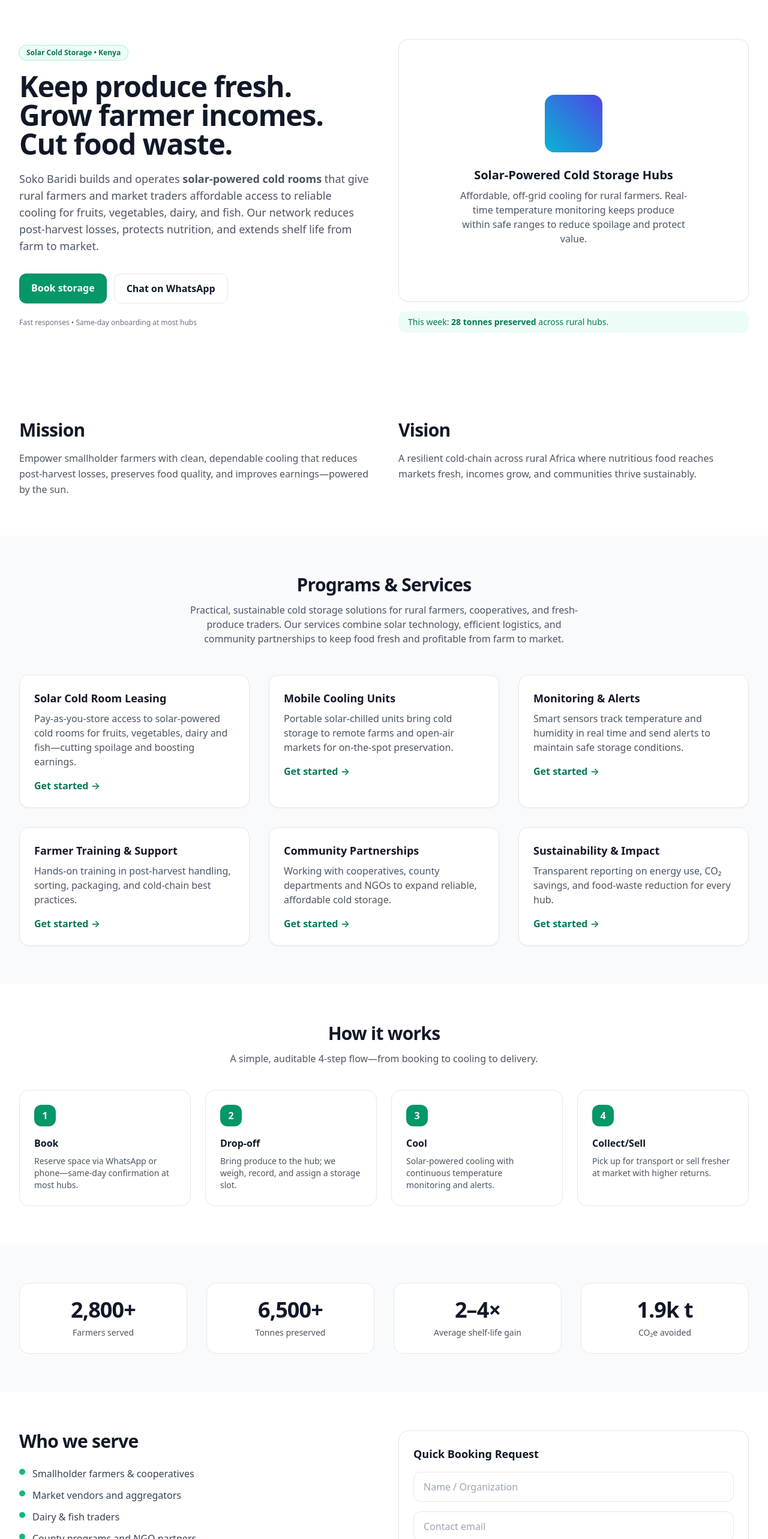
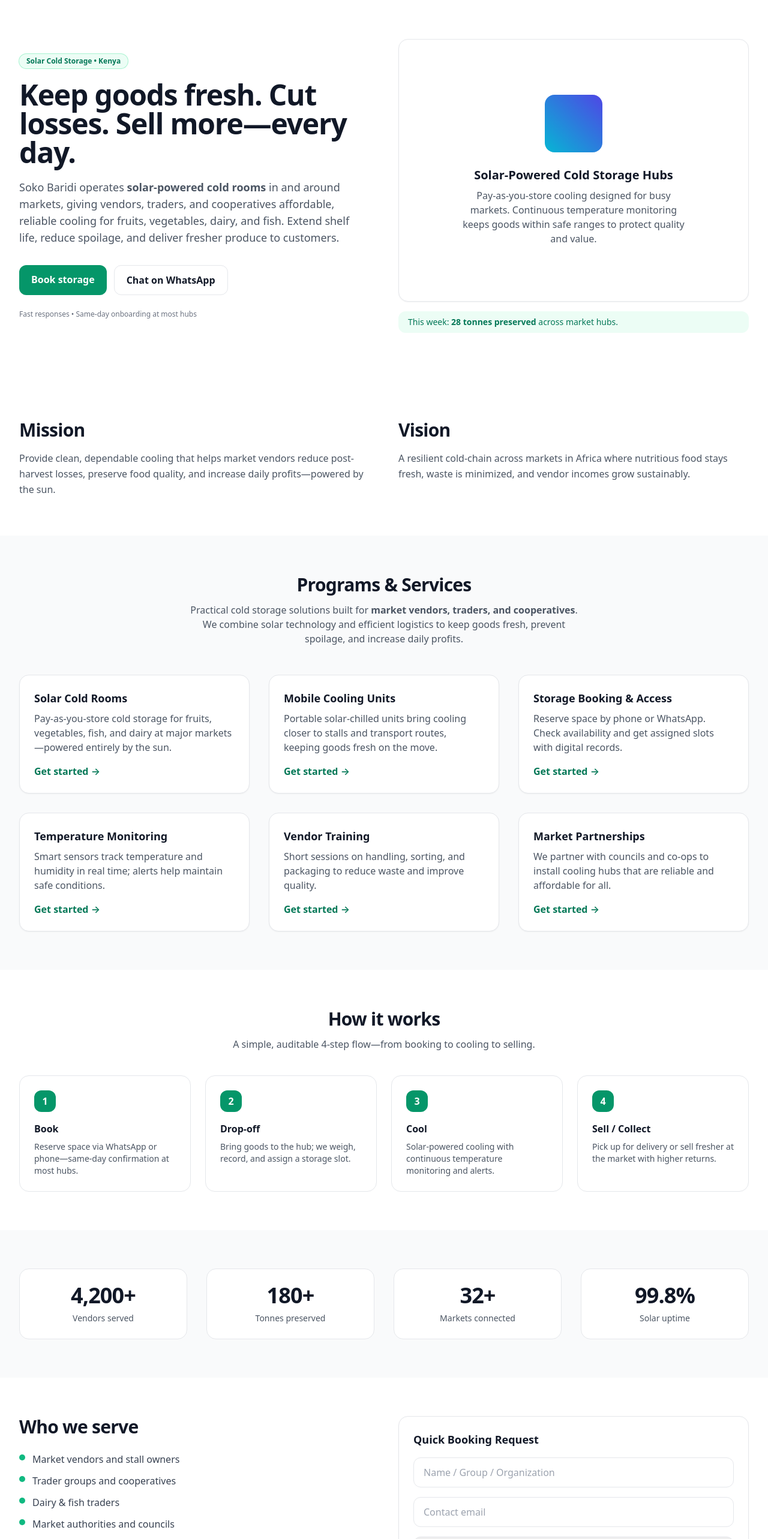
Before and after one commit to Mahinda-G/SokoBaridi, a Next.js app: page / in a window 1280 px wide. Shown: the part 80-2646 px from the top of the page at 60% size. Built offline with nearby package versions, Linux system fonts and the light colour scheme.

Commit message:
Removed Farmers

```diff
--- a/app/page.js
+++ b/app/page.js
@@ -4,6 +4,7 @@
 import "./globals.css";
 
 export default function Page() {
+  // Forms
   const [contact, setContact] = useState({ name: "", email: "", message: "" });
   const [lead, setLead] = useState({ org: "", email: "", type: "", note: "" });
   const [sent, setSent] = useState(false);
@@ -54,12 +55,12 @@
                 Solar Cold Storage • Kenya
               </span>
               <h1 className="mt-5 text-4xl sm:text-5xl font-extrabold tracking-tight leading-tight">
-                Keep produce fresh. Grow farmer incomes. Cut food waste.
+                Keep goods fresh. Cut losses. Sell more—every day.
               </h1>
               <p className="mt-5 text-lg text-gray-600 max-w-prose">
-                Soko Baridi builds and operates <strong>solar-powered cold rooms</strong> that give rural farmers and market
-                traders affordable access to reliable cooling for fruits, vegetables, dairy, and fish. Our network reduces
-                post-harvest losses, protects nutrition, and extends shelf life from farm to market.
+                Soko Baridi operates <strong>solar-powered cold rooms</strong> in and around markets, giving vendors, traders,
+                and cooperatives affordable, reliable cooling for fruits, vegetables, dairy, and fish. Extend shelf life,
+                reduce spoilage, and deliver fresher produce to customers.
               </p>
               <div className="mt-8 flex flex-wrap gap-3">
                 <a href="#book" className="rounded-xl bg-emerald-600 px-5 py-3 text-white font-semibold hover:bg-emerald-700">
@@ -78,32 +79,20 @@
                   <div className="mx-auto h-24 w-24 rounded-2xl bg-gradient-to-tr from-cyan-500 to-indigo-600" />
                   <h3 className="mt-6 text-xl font-bold">Solar-Powered Cold Storage Hubs</h3>
                   <p className="mt-2 text-gray-600 max-w-sm mx-auto">
-                    Affordable, off-grid cooling for rural farmers. Real-time temperature monitoring keeps produce within safe
-                    ranges to reduce spoilage and protect value.
+                    Pay-as-you-store cooling designed for busy markets. Continuous temperature monitoring keeps goods within
+                    safe ranges to protect quality and value.
                   </p>
                 </div>
               </div>
               <div className="mt-4 rounded-xl bg-emerald-50 px-4 py-2 text-sm text-emerald-700">
-                This week: <strong>28 tonnes preserved</strong> across rural hubs.
+                This week: <strong>28 tonnes preserved</strong> across market hubs.
               </div>
             </div>
           </div>
         </div>
       </section>
 
-      {/*
-      <section className="py-10 border-y bg-gray-50/70">
-        <div className="mx-auto max-w-7xl px-4 sm:px-6 lg:px-8">
-          <div className="text-center">
-            <div className="text-gray-500 text-xs uppercase tracking-widest">Trusted by farmers, cooperatives & partners</div>
-            <div className="mt-6 grid grid-cols-2 sm:grid-cols-4 lg:grid-cols-6 gap-6">
-              {Array.from({ length: 12 }).map((_, i) => (
-                <div key={i} className="h-10 bg-white rounded-md border grid place-items-center text-xs text-gray-500">Logo</div>
-              ))}
-            </div>
-          </div>
-        </div>
-      </section>*/}
+      {/* (Trusted By removed) */}
 
       {/* Mission & Vision */}
       <section className="py-16" id="mission">
@@ -112,15 +101,15 @@
             <div>
               <h2 className="text-3xl font-bold tracking-tight">Mission</h2>
               <p className="mt-4 text-gray-600 leading-relaxed">
-                Empower smallholder farmers with clean, dependable cooling that reduces post-harvest losses, preserves food
-                quality, and improves earnings—powered by the sun.
+                Provide clean, dependable cooling that helps market vendors reduce post-harvest losses, preserve food quality,
+                and increase daily profits—powered by the sun.
               </p>
             </div>
             <div>
               <h2 className="text-3xl font-bold tracking-tight">Vision</h2>
               <p className="mt-4 text-gray-600 leading-relaxed">
-                A resilient cold-chain across rural Africa where nutritious food reaches markets fresh, incomes grow, and
-                communities thrive sustainably.
+                A resilient cold-chain across markets in Africa where nutritious food stays fresh, waste is minimized, and
+                vendor incomes grow sustainably.
               </p>
             </div>
           </div>
@@ -133,43 +122,36 @@
           <div className="text-center">
             <h2 className="text-3xl font-bold tracking-tight">Programs & Services</h2>
             <p className="mt-3 text-gray-600 max-w-2xl mx-auto">
-              Practical, sustainable cold storage solutions for rural farmers, cooperatives, and fresh-produce traders. Our
-              services combine solar technology, efficient logistics, and community partnerships to keep food fresh and
-              profitable from farm to market.
+              Practical cold storage solutions built for <strong>market vendors, traders, and cooperatives</strong>.
+              We combine solar technology and efficient logistics to keep goods fresh, prevent spoilage, and increase daily profits.
             </p>
           </div>
 
           <div className="mt-12 grid gap-8 sm:grid-cols-2 lg:grid-cols-3">
             {[
               {
-                title: "Solar Cold Room Leasing",
-                desc:
-                  "Pay-as-you-store access to solar-powered cold rooms for fruits, vegetables, dairy and fish—cutting spoilage and boosting earnings."
+                title: "Solar Cold Rooms",
+                desc: "Pay-as-you-store cold storage for fruits, vegetables, fish, and dairy at major markets—powered entirely by the sun."
               },
               {
                 title: "Mobile Cooling Units",
-                desc:
-                  "Portable solar-chilled units bring cold storage to remote farms and open-air markets for on-the-spot preservation."
+                desc: "Portable solar-chilled units bring cooling closer to stalls and transport routes, keeping goods fresh on the move."
               },
               {
-                title: "Monitoring & Alerts",
-                desc:
-                  "Smart sensors track temperature and humidity in real time and send alerts to maintain safe storage conditions."
+                title: "Storage Booking & Access",
+                desc: "Reserve space by phone or WhatsApp. Check availability and get assigned slots with digital records."
               },
               {
-                title: "Farmer Training & Support",
-                desc:
-                  "Hands-on training in post-harvest handling, sorting, packaging, and cold-chain best practices."
+                title: "Temperature Monitoring",
+                desc: "Smart sensors track temperature and humidity in real time; alerts help maintain safe conditions."
               },
               {
-                title: "Community Partnerships",
-                desc:
-                  "Working with cooperatives, county departments and NGOs to expand reliable, affordable cold storage."
+                title: "Vendor Training",
+                desc: "Short sessions on handling, sorting, and packaging to reduce waste and improve quality."
               },
               {
-                title: "Sustainability & Impact",
-                desc:
-                  "Transparent reporting on energy use, CO₂ savings, and food-waste reduction for every hub."
+                title: "Market Partnerships",
+                desc: "We partner with councils and co-ops to install cooling hubs that are reliable and affordable for all."
               }
             ].map((card) => (
               <div key={card.title} className="p-6 rounded-2xl border bg-white shadow-sm hover:shadow-md transition">
@@ -188,15 +170,15 @@
           <div className="text-center">
             <h2 className="text-3xl font-bold tracking-tight">How it works</h2>
             <p className="mt-3 text-gray-600 max-w-2xl mx-auto">
-              A simple, auditable 4-step flow—from booking to cooling to delivery.
+              A simple, auditable 4-step flow—from booking to cooling to selling.
             </p>
           </div>
           <ol className="mt-10 grid gap-6 md:grid-cols-2 lg:grid-cols-4">
             {[
               { step: 1, title: "Book", text: "Reserve space via WhatsApp or phone—same-day confirmation at most hubs." },
-              { step: 2, title: "Drop-off", text: "Bring produce to the hub; we weigh, record, and assign a storage slot." },
+              { step: 2, title: "Drop-off", text: "Bring goods to the hub; we weigh, record, and assign a storage slot." },
               { step: 3, title: "Cool", text: "Solar-powered cooling with continuous temperature monitoring and alerts." },
-              { step: 4, title: "Collect/Sell", text: "Pick up for transport or sell fresher at market with higher returns." }
+              { step: 4, title: "Sell / Collect", text: "Pick up for delivery or sell fresher at the market with higher returns." }
             ].map((s) => (
               <li key={s.step} className="rounded-2xl border p-6 bg-white">
                 <div className="h-9 w-9 rounded-xl bg-emerald-600 text-white grid place-items-center font-bold">{s.step}</div>
@@ -213,10 +195,10 @@
         <div className="mx-auto max-w-7xl px-4 sm:px-6 lg:px-8">
           <div className="grid gap-8 md:grid-cols-2 lg:grid-cols-4">
             {[
-              { label: "Farmers served", value: "2,800+" },
-              { label: "Tonnes preserved", value: "6,500+" },
-              { label: "Average shelf-life gain", value: "2–4×" },
-              { label: "CO₂e avoided", value: "1.9k t" }
+              { label: "Vendors served", value: "4,200+" },
+              { label: "Tonnes preserved", value: "180+" },
+              { label: "Markets connected", value: "32+" },
+              { label: "Solar uptime", value: "99.8%" }
             ].map((i) => (
               <div key={i.label} className="rounded-2xl border bg-white p-6 text-center">
                 <div className="text-4xl font-extrabold tracking-tight">{i.value}</div>
@@ -227,7 +209,7 @@
         </div>
       </section>
 
-      {/* Who we serve (replacing “Eligibility”) */}
+      {/* Who we serve */}
       <section id="who" className="py-16">
         <div className="mx-auto max-w-7xl px-4 sm:px-6 lg:px-8">
           <div className="grid lg:grid-cols-2 gap-12">
@@ -235,10 +217,10 @@
               <h2 className="text-3xl font-bold tracking-tight">Who we serve</h2>
               <ul className="mt-6 space-y-3 text-gray-700">
                 {[
-                  "Smallholder farmers & cooperatives",
-                  "Market vendors and aggregators",
+                  "Market vendors and stall owners",
+                  "Trader groups and cooperatives",
                   "Dairy & fish traders",
-                  "County programs and NGO partners",
+                  "Market authorities and councils",
                   "Cold-chain logistics partners"
                 ].map((t) => (
                   <li key={t} className="flex items-start gap-3">
@@ -256,15 +238,15 @@
               <div className="rounded-2xl border p-6 bg-white shadow-sm">
                 <h3 className="font-semibold text-lg">Quick Booking Request</h3>
                 <form className="mt-4 grid gap-4" onSubmit={submitLead}>
-                  <input className="rounded-xl border px-4 py-3" placeholder="Name / Organization" value={lead.org} onChange={e=>setLead({...lead, org:e.target.value})} />
+                  <input className="rounded-xl border px-4 py-3" placeholder="Name / Group / Organization" value={lead.org} onChange={e=>setLead({...lead, org:e.target.value})} />
                   <input className="rounded-xl border px-4 py-3" placeholder="Contact email" type="email" value={lead.email} onChange={e=>setLead({...lead, email:e.target.value})} />
                   <select className="rounded-xl border px-4 py-3" value={lead.type} onChange={e=>setLead({...lead, type:e.target.value})}>
                     <option>Type of user</option>
-                    <option>Farmer</option>
+                    <option>Vendor</option>
+                    <option>Trader group</option>
                     <option>Cooperative</option>
-                    <option>Market vendor</option>
-                    <option>Trader/Logistics</option>
-                    <option>County/NGO</option>
+                    <option>Logistics</option>
+                    <option>Market authority</option>
                   </select>
                   <textarea className="rounded-xl border px-4 py-3" placeholder="What produce and how much (approx.)?" rows={3} value={lead.note} onChange={e=>setLead({...lead, note:e.target.value})} />
                   <button className="rounded-xl bg-emerald-600 px-5 py-3 text-white font-semibold hover:bg-emerald-700">
@@ -284,19 +266,19 @@
           <div className="text-center">
             <h2 className="text-3xl font-bold tracking-tight">Resources</h2>
             <p className="mt-3 text-gray-600">
-              Guides and tools to reduce losses and keep produce market-ready.
+              Quick guides to reduce losses and keep goods market-ready.
             </p>
           </div>
           <div className="mt-10 grid md:grid-cols-2 lg:grid-cols-3 gap-6">
             {[
-              { title: "Cold-Chain Basics for Farmers (PDF)", tag: "Download" },
-              { title: "Post-Harvest Handling & Packaging", tag: "Best Practice" },
+              { title: "Cold-Chain Basics for Market Vendors (PDF)", tag: "Download" },
+              { title: "Handling & Packaging for Fresh Produce", tag: "Best Practice" },
               { title: "Solar Cooling & Sustainability Impact", tag: "Insights" }
             ].map((r) => (
               <article key={r.title} className="rounded-2xl border bg-white p-6">
                 <div className="text-xs uppercase tracking-widest text-gray-500">{r.tag}</div>
                 <h3 className="mt-2 font-semibold">{r.title}</h3>
-                <p className="mt-2 text-sm text-gray-600">Practical, field-tested guidance from our hub operations.</p>
+                <p className="mt-2 text-sm text-gray-600">Practical tips from daily operations at Soko Baridi hubs.</p>
                 <a href="#" className="mt-3 inline-block text-emerald-700 font-semibold">View →</a>
               </article>
             ))}
@@ -310,7 +292,7 @@
           <div className="rounded-2xl border bg-emerald-600 text-white px-6 py-10 flex flex-col sm:flex-row items-start sm:items-center justify-between gap-6">
             <div>
               <h3 className="text-2xl font-bold">Ready to book storage?</h3>
-              <p className="mt-1 text-emerald-100">Tell us your produce and quantity—most hubs confirm same day.</p>
+              <p className="mt-1 text-emerald-100">Tell us your goods and quantity—most hubs confirm the same day.</p>
             </div>
             <a href="https://wa.me/254711295022" className="rounded-xl bg-white px-5 py-3 text-emerald-700 font-semibold hover:bg-emerald-50">
               Chat on WhatsApp
@@ -320,15 +302,15 @@
       </section>
 
       {/* FAQ */}
-      <section id="faq" className="py-16 border-t">
+      <section id="faq" className="py-16 border-top">
         <div className="mx-auto max-w-7xl px-4 sm:px-6 lg:px-8">
           <h2 className="text-3xl font-bold tracking-tight text-center">Frequently asked questions</h2>
           <div className="mt-10 grid md:grid-cols-2 gap-6">
             {[
-              { q: "What produce can you store?", a: "Most fruits and vegetables, dairy, and fish. We’ll advise on packaging and ideal temperatures." },
-              { q: "How is pricing calculated?", a: "Pay-as-you-store by crate, bag, or kilo, depending on the hub and product." },
-              { q: "Do hubs run at night?", a: "Yes. Solar plus battery storage power our hubs 24/7 to keep produce safe." },
-              { q: "Do you offer training?", a: "Yes—regular farmer sessions on sorting, packaging, and post-harvest handling." }
+              { q: "What products can you store?", a: "Most fruits and vegetables, dairy, and fish. We’ll advise on packaging and ideal temperatures." },
+              { q: "How is pricing calculated?", a: "Pay-as-you-store by crate, bag, or kilo—varies by hub and product." },
+              { q: "Are hubs 24/7?", a: "Yes. Solar plus battery storage keep hubs running through the night." },
+              { q: "Do you offer training?", a: "Yes—short vendor sessions on handling, sorting, and packaging." }
             ].map((f, idx) => (
               <details key={idx} className="rounded-2xl border p-5 bg-white">
                 <summary className="font-semibold cursor-pointer">{f.q}</summary>
@@ -358,7 +340,7 @@
                 <form className="mt-4 grid gap-4" onSubmit={submitContact}>
                   <input className="rounded-xl border px-4 py-3" placeholder="Full name" value={contact.name} onChange={e=>setContact({...contact, name: e.target.value})} />
                   <input className="rounded-xl border px-4 py-3" placeholder="Email address" type="email" value={contact.email} onChange={e=>setContact({...contact, email: e.target.value})} />
-                  <textarea className="rounded-xl border px-4 py-3" placeholder="Tell us about your produce and quantity" rows={4} value={contact.message} onChange={e=>setContact({...contact, message: e.target.value})} />
+                  <textarea className="rounded-xl border px-4 py-3" placeholder="Tell us about your goods and quantity" rows={4} value={contact.message} onChange={e=>setContact({...contact, message: e.target.value})} />
                   <button className="rounded-xl bg-emerald-600 px-5 py-3 text-white font-semibold hover:bg-emerald-700">{sent ? "Sent" : "Send"}</button>
                   <p className="text-xs text-gray-500">We respond within one business day.</p>
                 </form>
@@ -375,14 +357,14 @@
             <div>
               <div className="font-bold text-lg">Soko Baridi</div>
               <p className="mt-3 text-gray-600 text-sm">
-                Solar-powered cold storage for rural farmers—reducing losses, preserving nutrition, and growing incomes.
+                Solar-powered cold storage for market vendors—reducing waste, preserving freshness, and growing daily profits.
               </p>
             </div>
             <div>
               <div className="font-semibold">Company</div>
               <ul className="mt-3 space-y-2 text-sm text-gray-600">
                 <li><a href="#mission" className="hover:text-emerald-700">Mission & Vision</a></li>
-                <li><a href="#programs" className="hover:text-emerald-700">Programs</a></li>
+                <li><a href="#programs" className="hover:text-emerald-700">Services</a></li>
                 <li><a href="#impact" className="hover:text-emerald-700">Impact</a></li>
               </ul>
             </div>
```
